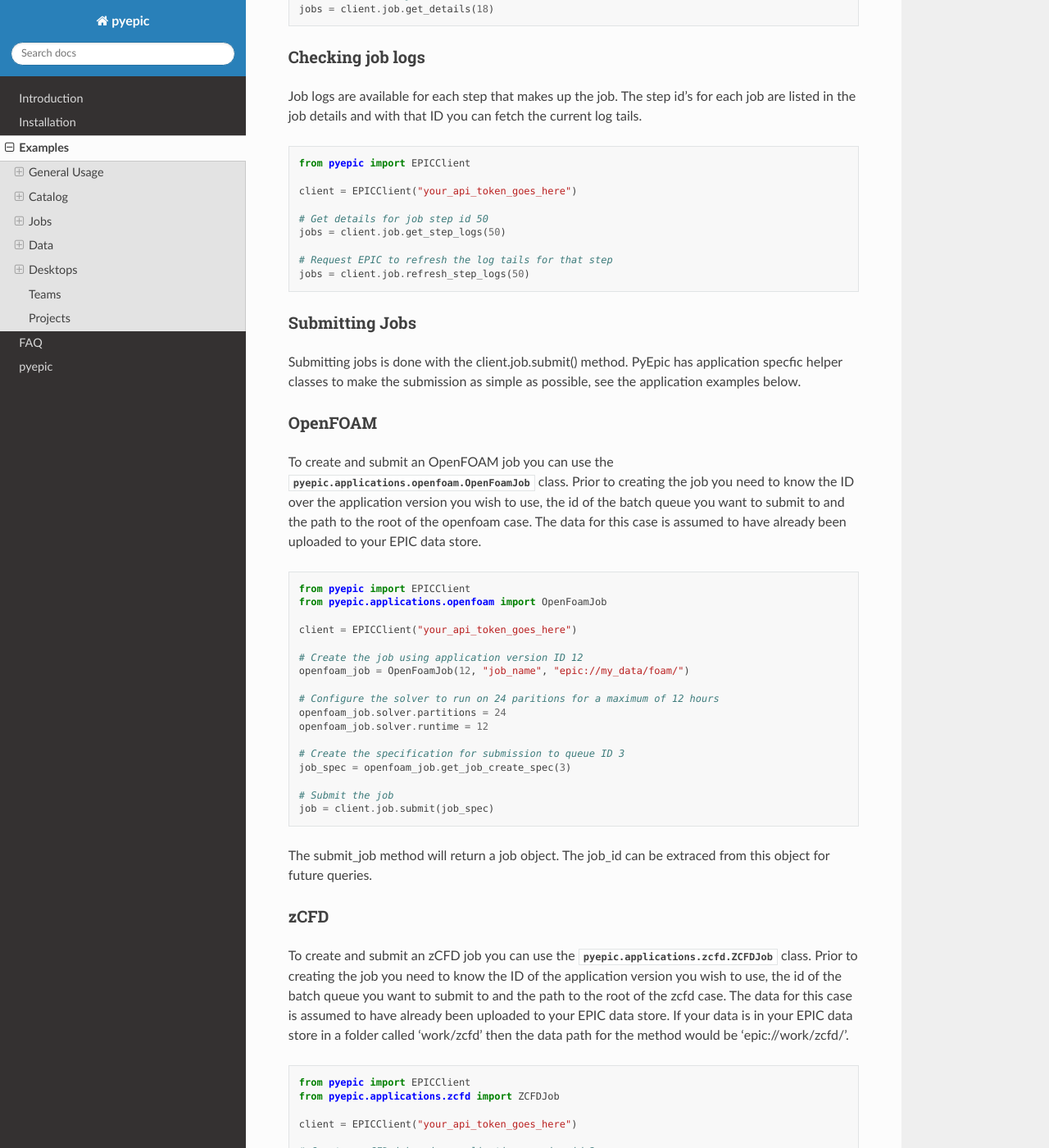
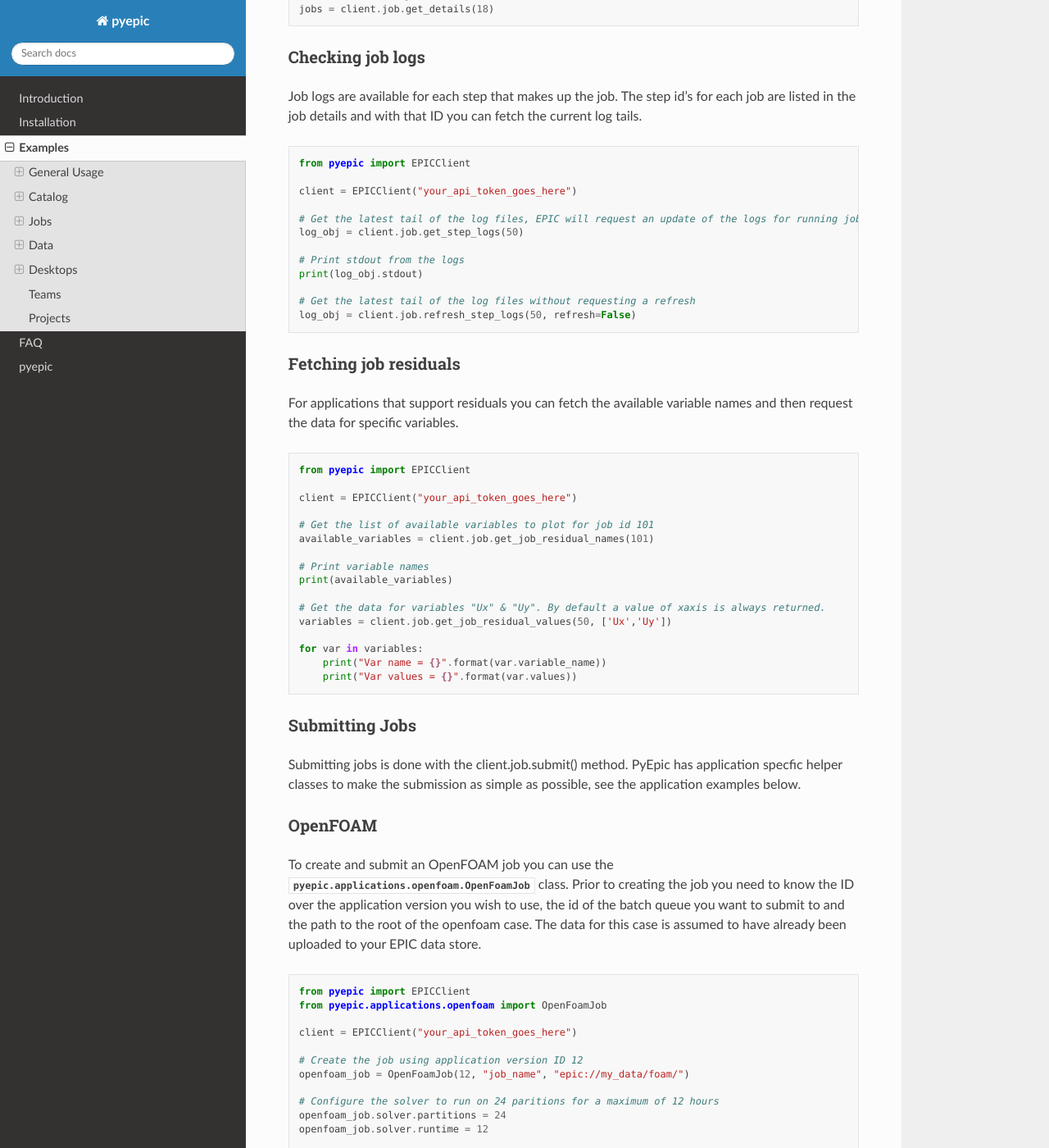
Before and after one commit to zenotech/pyepic, a Sphinx documentation site: the page built from docs/source/examples.rst, in a window 1280 px wide and 1400 px high, scrolled down 8573 px. Shown: the whole window at 82% size. Built offline with Sphinx 7.4.7 and the Read the Docs theme 2.0.0, drawn with Linux system fonts in a browser that asks for light colours.

Commit message:
updates to docs and catch error when job refresh fails

```diff
--- a/docs/source/examples.rst
+++ b/docs/source/examples.rst
@@ -499,11 +499,41 @@
 
     client = EPICClient("your_api_token_goes_here")
 
-    # Get details for job step id 50
-    jobs = client.job.get_step_logs(50)
+    # Get the latest tail of the log files, EPIC will request an update of the logs for running jobs
+    log_obj = client.job.get_step_logs(50)
 
-    # Request EPIC to refresh the log tails for that step
-    jobs = client.job.refresh_step_logs(50)
+    # Print stdout from the logs
+    print(log_obj.stdout)
+
+    # Get the latest tail of the log files without requesting a refresh
+    log_obj = client.job.refresh_step_logs(50, refresh=False)
+
+
+Fetching job residuals
+----------------------
+
+For applications that support residuals you can fetch the available variable names and then request the data for specific variables.
+
+.. code-block:: python
+
+    from pyepic import EPICClient
+
+    client = EPICClient("your_api_token_goes_here")
+
+    # Get the list of available variables to plot for job id 101
+    available_variables = client.job.get_job_residual_names(101)
+
+    # Print variable names
+    print(available_variables)
+
+    # Get the data for variables "Ux" & "Uy". By default a value of xaxis is always returned.
+    variables = client.job.get_job_residual_values(50, ['Ux','Uy'])
+
+    for var in variables:
+        print("Var name = {}".format(var.variable_name))
+        print("Var values = {}".format(var.values))
+
+
 
 
 Submitting Jobs
```
Also changed, not shown: 1 other file.
